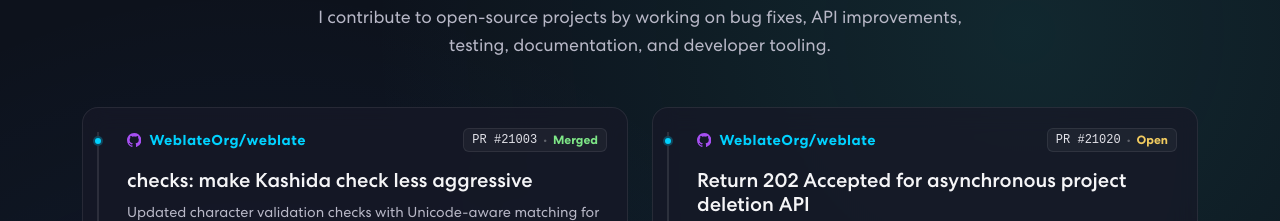
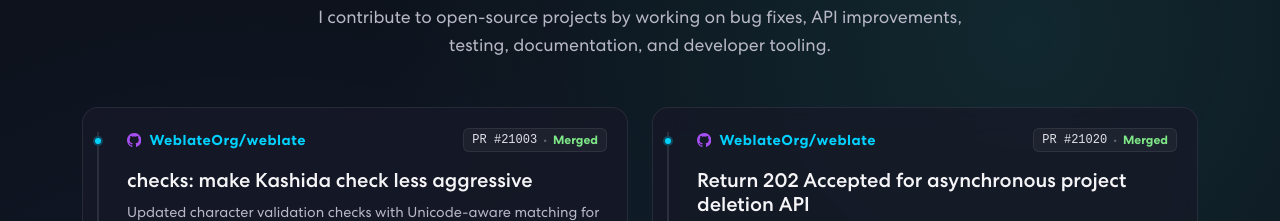
Before and after one commit to VKspyder2003/React-Portfolio, a React (Create React App) app: page / in a window 1280 px wide. Shown: the part 5200-5421 px from the top of the page. Built offline with nearby package versions, Linux system fonts and the light colour scheme; the HTML template or start-up script is replaced by a standard one.

Commit message:
updated PR status

```diff
--- a/src/data/contributions.js
+++ b/src/data/contributions.js
@@ -17,7 +17,7 @@ export const contributionsData = [
         url: "https://github.com/WeblateOrg/weblate/pull/21020",
         accent: "cyan",
         pr: "PR #21020",
-        status: "Open"
+        status: "Merged"
     },
     {
         repository: "oracle/opengrok",
```
